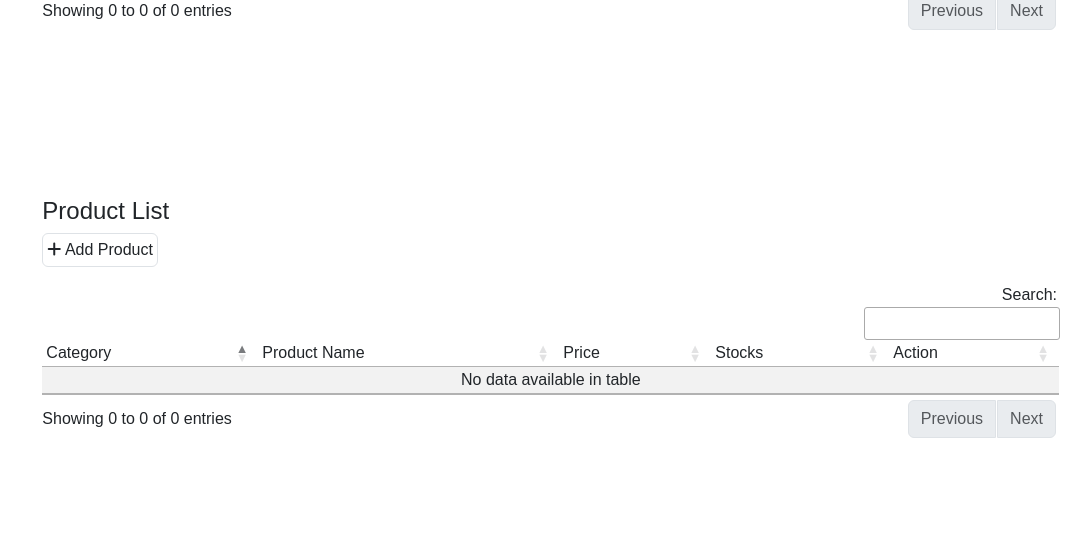
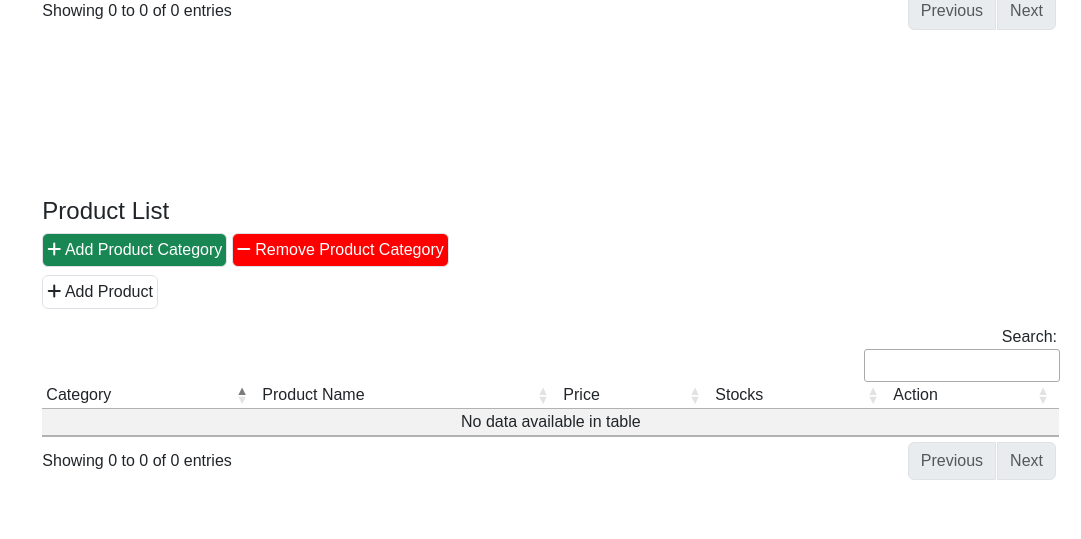
Before and after one commit to Blitzen01/e_commerce, a PHP site: page /e_commerce/admin/web_content/inventory.php in a window 1280 px wide; the page is wider, and only the part inside the window is pictured. Shown: the part 361-900 px from the top of that part, without its empty margins (199-1280 px from the left). Run offline with PHP 8.4, Linux system fonts and the light colour scheme; the visitor is signed in with stand-in values (Sample User, id 1); data that the repository does not hold is empty; some libraries are stand-ins or nearby versions.

Commit message:
add and remove product category

```diff
--- a/admin/web_content/inventory.php
+++ b/admin/web_content/inventory.php
@@ -157,6 +157,13 @@
                     </section>
                     <section id="product_section" class="my-2 px-4">
                         <h4 class="pt-3">Product List</h4>
+                        <button class="btn btn-success p-1 mb-2 border border-1" data-bs-toggle="modal" data-bs-target="#add_product_category_modal">
+                            <i class="fa-solid fa-plus"></i> Add Product Category
+                        </button>
+                        <button class="btn btn-danger p-1 mb-2 border border-1" data-bs-toggle="modal" data-bs-target="#remove_product_category_modal">
+                            <i class="fa-solid fa-minus"></i> Remove Product Category
+                        </button>
+                        <br>
                         <button class="btn p-1 mb-3 border border-1" data-bs-toggle="modal" data-bs-target="#add_product_modal">
                             <i class="fa-solid fa-plus"></i> Add Product
                         </button>
--- a/render/modals.php
+++ b/render/modals.php
@@ -652,3 +652,65 @@
   </div>
 </div>
 <!-- Add Billing Address Modal -->
+
+<!-- add product category Modal -->
+<div class="modal fade" id="add_product_category_modal" tabindex="-1" aria-labelledby="add_product_category_modal_label" aria-hidden="true">
+  <div class="modal-dialog">
+    <div class="modal-content">
+      <div class="modal-header">
+        <h1 class="modal-title fs-5" id="add_product_category_modal_label">Add Product Category</h1>
+        <button type="button" class="btn-close" data-bs-dismiss="modal" aria-label="Close"></button>
+      </div>
+      <div class="modal-body">
+        <form action="../../assets/php_script/add_product_category_script.php" method="post">
+            <div class="mb-3">
+                <label for="add_product_category_input">Enter Product Category:</label>
+                <input type="text" class="form-control" id="add_product_category_input" name="add_product_category_input" required>
+            </div>
+            <div class="modal-footer">
+                <button type="button" class="btn btn-secondary" data-bs-dismiss="modal">Close</button>
+                <button type="submit" class="btn btn-success">Save changes</button>
+            </div>
+        </form>
+      </div>
+    </div>
+  </div>
+</div>
+<!-- add product category Modal -->
+
+<!-- Modal -->
+<div class="modal fade" id="remove_product_category_modal" tabindex="-1" aria-labelledby="remove_product_category_modal_label" aria-hidden="true">
+    <div class="modal-dialog">
+        <div class="modal-content">
+            <div class="modal-header">
+                <h1 class="modal-title fs-5" id="remove_product_category_modal_label">Remove Product Category</h1>
+                <button type="button" class="btn-close" data-bs-dismiss="modal" aria-label="Close"></button>
+            </div>
+            <div class="modal-body">
+                <form action="../../assets/php_script/remove_product_category_script.php" method="post">
+                    <div class="mb-3">
+                        <label for="remove_product_category_selected">Select Category you want to remove: </label>
+                        <select class="form-select" name="remove_product_category_selected" id="remove_product_category_selected" required>
+                            <?php
+                                $sql = "SELECT * FROM product_category";
+                                $result = mysqli_query($conn, $sql);
+
+                                if($result) {
+                                    while($row = mysqli_fetch_assoc($result)) {
+                                        ?>
+                                        <option value="<?php echo $row['category']; ?>"><?php echo strtoupper($row['category']); ?></option>
+                                        <?php
+                                    }
+                                }
+                            ?>
+                        </select>
+                    </div>
+                    <div class="modal-footer">
+                        <button type="button" class="btn btn-secondary" data-bs-dismiss="modal">Close</button>
+                        <button type="submit" class="btn btn-danger">Remove</button>
+                    </div>
+                </form>
+            </div>
+        </div>
+    </div>
+</div>
```
Also changed, not shown: assets/php_script/add_product_category_script.php (added, +38 -0 lines), assets/php_script/remove_product_category_script.php (added, +38 -0 lines), assets/image/product_image/_1e0dc78b-6cb6-426d-b782-c93938e3cd4f.jpg (added), assets/image/product_image/_67b5b837-184c-4c53-9f56-652c89943663.jpg (added), assets/image/product_image/_a6e1bf34-9133-4d75-9ae3-dc666389b8d8.jpg (added).
